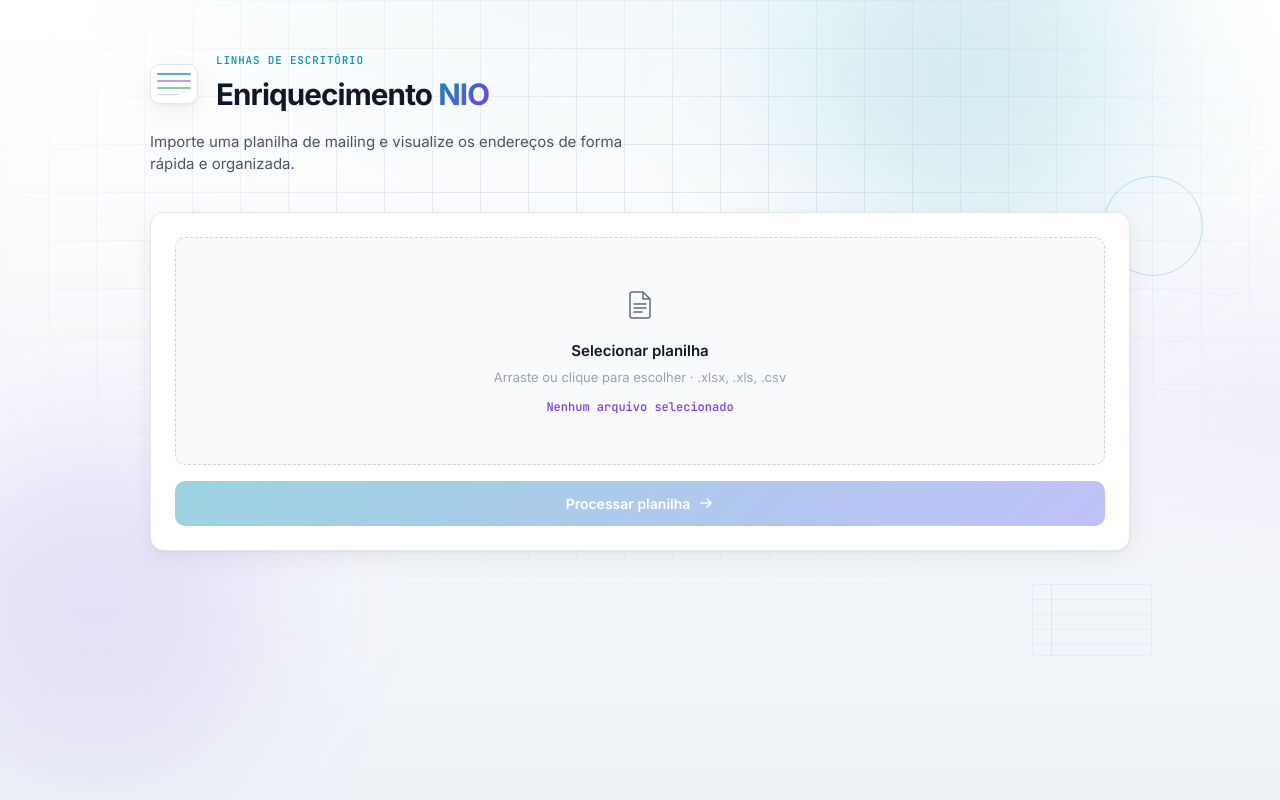
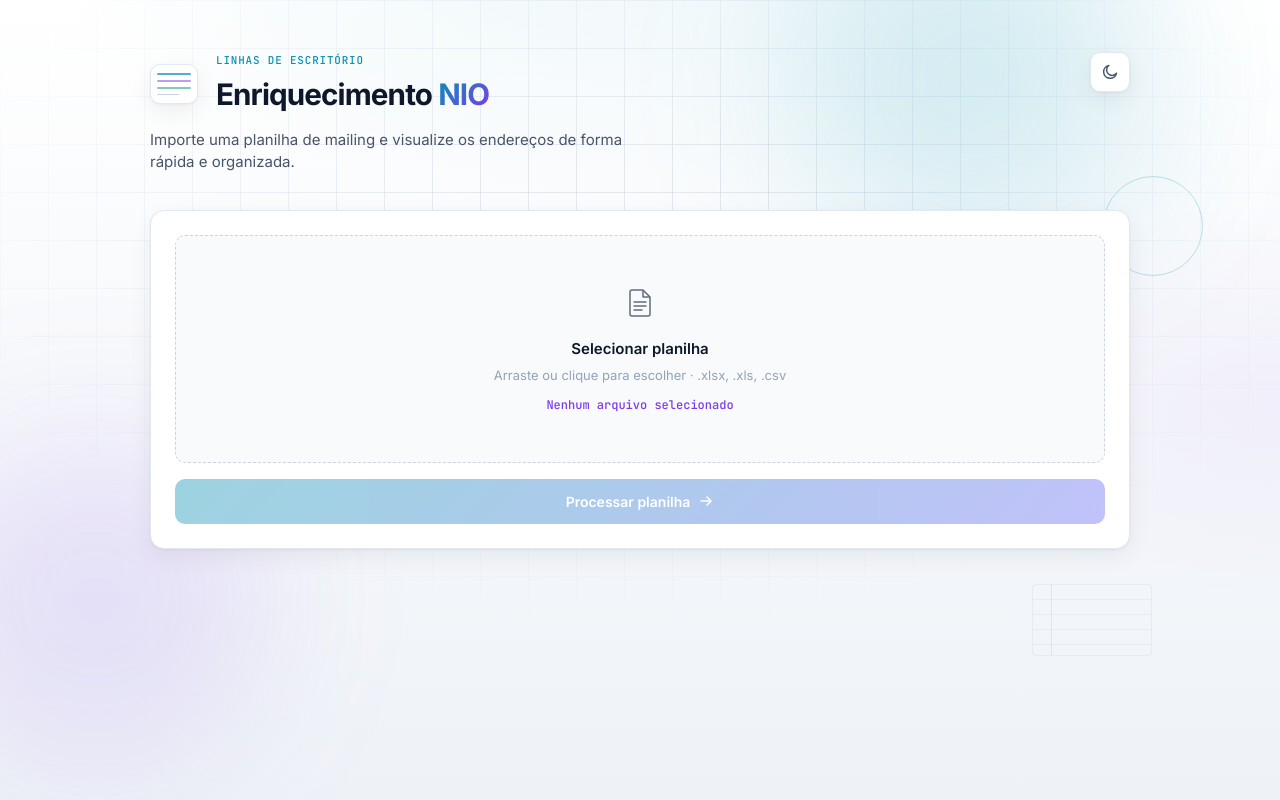
Before and after one commit to 0125mateus/mailing-enderecos, a Django app: page / in a window 1280 px wide. Run offline with Django 5.2, Linux system fonts and the light colour scheme.

Commit message:
Adiciona alternância entre tema claro e escuro com persistência.
Botão no header salva preferência no localStorage.

Co-authored-by: Cursor <cursoragent@cursor.com>

```diff
--- a/static/css/style.css
+++ b/static/css/style.css
@@ -1,4 +1,5 @@
-:root {
+:root,
+[data-theme="light"] {
     --bg-deep: #eef2f7;
     --bg: #f8fafc;
     --surface: #ffffff;
@@ -22,17 +23,63 @@
     --emerald-dim: rgba(5, 150, 105, 0.08);
     --emerald-glow: rgba(5, 150, 105, 0.12);
 
-    --coral: #e11d48;
-    --amber: #d97706;
-    --indigo: #4f46e5;
-
     --error: #b91c1c;
     --error-bg: #fef2f2;
     --error-border: #fecaca;
 
+    --shadow: 0 1px 3px rgba(15, 23, 42, 0.06), 0 8px 24px rgba(15, 23, 42, 0.06);
+    --geo-gradient-top: rgba(8, 145, 178, 0.07);
+    --geo-gradient-side: rgba(124, 58, 237, 0.05);
+    --geo-gradient-base: #ffffff;
+    --geo-grid-line: rgba(203, 213, 225, 0.5);
+    --geo-ring-border: rgba(8, 145, 178, 0.25);
+    --geo-ruled-border: rgba(203, 213, 225, 0.6);
+    --geo-ruled-line: rgba(203, 213, 225, 0.5);
+    --geo-ruled-margin: rgba(225, 29, 72, 0.2);
+}
+
+[data-theme="dark"] {
+    --bg-deep: #070b14;
+    --bg: #0c1222;
+    --surface: #131c2e;
+    --surface-hover: #182338;
+    --surface-elevated: #1a2740;
+    --text: #e8edf5;
+    --text-secondary: #94a3b8;
+    --muted: #5c6b82;
+    --border: #243044;
+    --border-light: #2e3f58;
+
+    --cyan: #22d3ee;
+    --cyan-dim: rgba(34, 211, 238, 0.12);
+    --cyan-glow: rgba(34, 211, 238, 0.2);
+
+    --violet: #a78bfa;
+    --violet-dim: rgba(167, 139, 250, 0.12);
+    --violet-glow: rgba(167, 139, 250, 0.18);
+
+    --emerald: #34d399;
+    --emerald-dim: rgba(52, 211, 153, 0.12);
+    --emerald-glow: rgba(52, 211, 153, 0.15);
+
+    --error: #fca5a5;
+    --error-bg: rgba(248, 113, 113, 0.1);
+    --error-border: rgba(248, 113, 113, 0.3);
+
+    --shadow: 0 4px 24px rgba(0, 0, 0, 0.35);
+    --geo-gradient-top: rgba(34, 211, 238, 0.08);
+    --geo-gradient-side: rgba(167, 139, 250, 0.06);
+    --geo-gradient-base: transparent;
+    --geo-grid-line: rgba(46, 63, 88, 0.45);
+    --geo-ring-border: rgba(34, 211, 238, 0.2);
+    --geo-ruled-border: rgba(46, 63, 88, 0.6);
+    --geo-ruled-line: rgba(46, 63, 88, 0.5);
+    --geo-ruled-margin: rgba(251, 113, 133, 0.25);
+}
+
+:root {
     --radius: 14px;
     --radius-sm: 10px;
-    --shadow: 0 1px 3px rgba(15, 23, 42, 0.06), 0 8px 24px rgba(15, 23, 42, 0.06);
     --font-mono: "JetBrains Mono", "Fira Code", monospace;
 }
 
@@ -48,6 +95,7 @@ body {
     color: var(--text);
     line-height: 1.5;
     -webkit-font-smoothing: antialiased;
+    transition: background 0.25s ease, color 0.25s ease;
 }
 
 .mono {
@@ -64,17 +112,17 @@ body {
     pointer-events: none;
     z-index: 0;
     background:
-        radial-gradient(ellipse 80% 60% at 50% -10%, rgba(8, 145, 178, 0.07) 0%, transparent 60%),
-        radial-gradient(ellipse 60% 50% at 100% 50%, rgba(124, 58, 237, 0.05) 0%, transparent 50%),
-        linear-gradient(180deg, #ffffff 0%, var(--bg-deep) 100%);
+        radial-gradient(ellipse 80% 60% at 50% -10%, var(--geo-gradient-top) 0%, transparent 60%),
+        radial-gradient(ellipse 60% 50% at 100% 50%, var(--geo-gradient-side) 0%, transparent 50%),
+        linear-gradient(180deg, var(--geo-gradient-base) 0%, var(--bg-deep) 100%);
 }
 
 .geo-grid {
     position: absolute;
     inset: 0;
     background-image:
-        linear-gradient(rgba(203, 213, 225, 0.5) 1px, transparent 1px),
-        linear-gradient(90deg, rgba(203, 213, 225, 0.5) 1px, transparent 1px);
+        linear-gradient(var(--geo-grid-line) 1px, transparent 1px),
+        linear-gradient(90deg, var(--geo-grid-line) 1px, transparent 1px);
     background-size: 48px 48px;
     mask-image: radial-gradient(ellipse 70% 60% at 50% 30%, black 20%, transparent 80%);
 }
@@ -110,7 +158,7 @@ body {
     width: 100px;
     height: 100px;
     border-radius: 50%;
-    border: 1px solid rgba(8, 145, 178, 0.25);
+    border: 1px solid var(--geo-ring-border);
 }
 
 .geo-ruled {
@@ -118,15 +166,15 @@ body {
     right: 10%;
     width: 120px;
     height: 72px;
-    border: 1px solid rgba(203, 213, 225, 0.6);
+    border: 1px solid var(--geo-ruled-border);
     border-radius: 4px;
     background:
         repeating-linear-gradient(
             180deg,
             transparent,
             transparent 14px,
-            rgba(203, 213, 225, 0.5) 14px,
-            rgba(203, 213, 225, 0.5) 15px
+            var(--geo-ruled-line) 14px,
+            var(--geo-ruled-line) 15px
         );
     opacity: 0.5;
 }
@@ -138,7 +186,7 @@ body {
     bottom: 0;
     left: 18px;
     width: 1px;
-    background: rgba(225, 29, 72, 0.2);
+    background: var(--geo-ruled-margin);
 }
 
 /* ── Layout ── */
@@ -157,11 +205,50 @@ body {
     margin-bottom: 36px;
 }
 
+.header-top {
+    display: flex;
+    align-items: flex-start;
+    justify-content: space-between;
+    gap: 16px;
+    margin-bottom: 12px;
+}
+
+.theme-toggle {
+    display: flex;
+    align-items: center;
+    justify-content: center;
+    width: 40px;
+    height: 40px;
+    flex-shrink: 0;
+    border: 1px solid var(--border);
+    border-radius: var(--radius-sm);
+    background: var(--surface);
+    color: var(--text-secondary);
+    cursor: pointer;
+    box-shadow: var(--shadow);
+    transition: border-color 0.2s, color 0.2s, background 0.2s;
+}
+
+.theme-toggle:hover {
+    border-color: var(--border-light);
+    color: var(--cyan);
+    background: var(--surface-hover);
+}
+
+[data-theme="light"] .icon-sun,
+[data-theme="dark"] .icon-moon {
+    display: none;
+}
+
+[data-theme="light"] .icon-moon,
+[data-theme="dark"] .icon-sun {
+    display: block;
+}
+
 .brand {
     display: flex;
     align-items: center;
     gap: 18px;
-    margin-bottom: 14px;
 }
 
 .brand-mark {
@@ -246,6 +333,7 @@ body {
     border: 1px solid var(--border);
     border-radius: var(--radius);
     box-shadow: var(--shadow);
+    transition: background 0.25s ease, border-color 0.25s ease, box-shadow 0.25s ease;
 }
 
 .upload-card {
--- a/static/js/app.js
+++ b/static/js/app.js
@@ -13,11 +13,38 @@ const paginaAtual = document.getElementById("pagina-atual");
 const statArquivo = document.getElementById("stat-arquivo");
 const statLinhas = document.getElementById("stat-linhas");
 const statEnderecos = document.getElementById("stat-enderecos");
+const btnTema = document.getElementById("btn-tema");
 
 const PAGE_SIZE = 50;
+const THEME_KEY = "theme";
 
 let enderecosFiltrados = [];
 let pagina = 1;
+
+function getTheme() {
+    return document.documentElement.getAttribute("data-theme") === "dark" ? "dark" : "light";
+}
+
+function setTheme(theme) {
+    document.documentElement.setAttribute("data-theme", theme);
+    localStorage.setItem(THEME_KEY, theme);
+    if (btnTema) {
+        btnTema.setAttribute(
+            "aria-label",
+            theme === "dark" ? "Ativar tema claro" : "Ativar tema escuro"
+        );
+    }
+}
+
+if (btnTema) {
+    btnTema.setAttribute(
+        "aria-label",
+        getTheme() === "dark" ? "Ativar tema claro" : "Ativar tema escuro"
+    );
+    btnTema.addEventListener("click", () => {
+        setTheme(getTheme() === "dark" ? "light" : "dark");
+    });
+}
 
 function getCookie(name) {
     const value = `; ${document.cookie}`;
--- a/templates/index.html
+++ b/templates/index.html
@@ -5,6 +5,15 @@
     <meta name="viewport" content="width=device-width, initial-scale=1.0">
     <meta name="csrf-token" content="{{ csrf_token }}">
     <title>Enriquecimento NIO</title>
+    <script>
+        (function () {
+            var theme = localStorage.getItem("theme");
+            document.documentElement.setAttribute(
+                "data-theme",
+                theme === "dark" ? "dark" : "light"
+            );
+        })();
+    </script>
     {% load static %}
     <link rel="preconnect" href="https://fonts.googleapis.com">
     <link rel="preconnect" href="https://fonts.gstatic.com" crossorigin>
@@ -22,6 +31,7 @@
 
     <main class="container">
         <header class="header">
+            <div class="header-top">
                 <div class="brand">
                     <div class="brand-mark">
                         <span class="mark-line"></span>
@@ -33,6 +43,16 @@
                         <p class="brand-label">Linhas de escritório</p>
                         <h1>Enriquecimento <span class="accent-nio">NIO</span></h1>
                     </div>
+                </div>
+                <button type="button" id="btn-tema" class="theme-toggle" aria-label="Alternar tema">
+                    <svg class="icon-moon" width="18" height="18" viewBox="0 0 18 18" fill="none" aria-hidden="true">
+                        <path d="M15.5 10.2a6.5 6.5 0 1 1-7.7-7.7A5.5 5.5 0 1 0 15.5 10.2z" stroke="currentColor" stroke-width="1.5" stroke-linejoin="round"/>
+                    </svg>
+                    <svg class="icon-sun" width="18" height="18" viewBox="0 0 18 18" fill="none" aria-hidden="true">
+                        <circle cx="9" cy="9" r="3.5" stroke="currentColor" stroke-width="1.5"/>
+                        <path d="M9 1.5v2M9 14.5v2M1.5 9h2M14.5 9h2M3.4 3.4l1.4 1.4M13.2 13.2l1.4 1.4M3.4 14.6l1.4-1.4M13.2 4.8l1.4-1.4" stroke="currentColor" stroke-width="1.5" stroke-linecap="round"/>
+                    </svg>
+                </button>
             </div>
             <p class="header-desc">Importe uma planilha de mailing e visualize os endereços de forma rápida e organizada.</p>
         </header>
```
Lines whose indentation alone changed are shown as unchanged.
